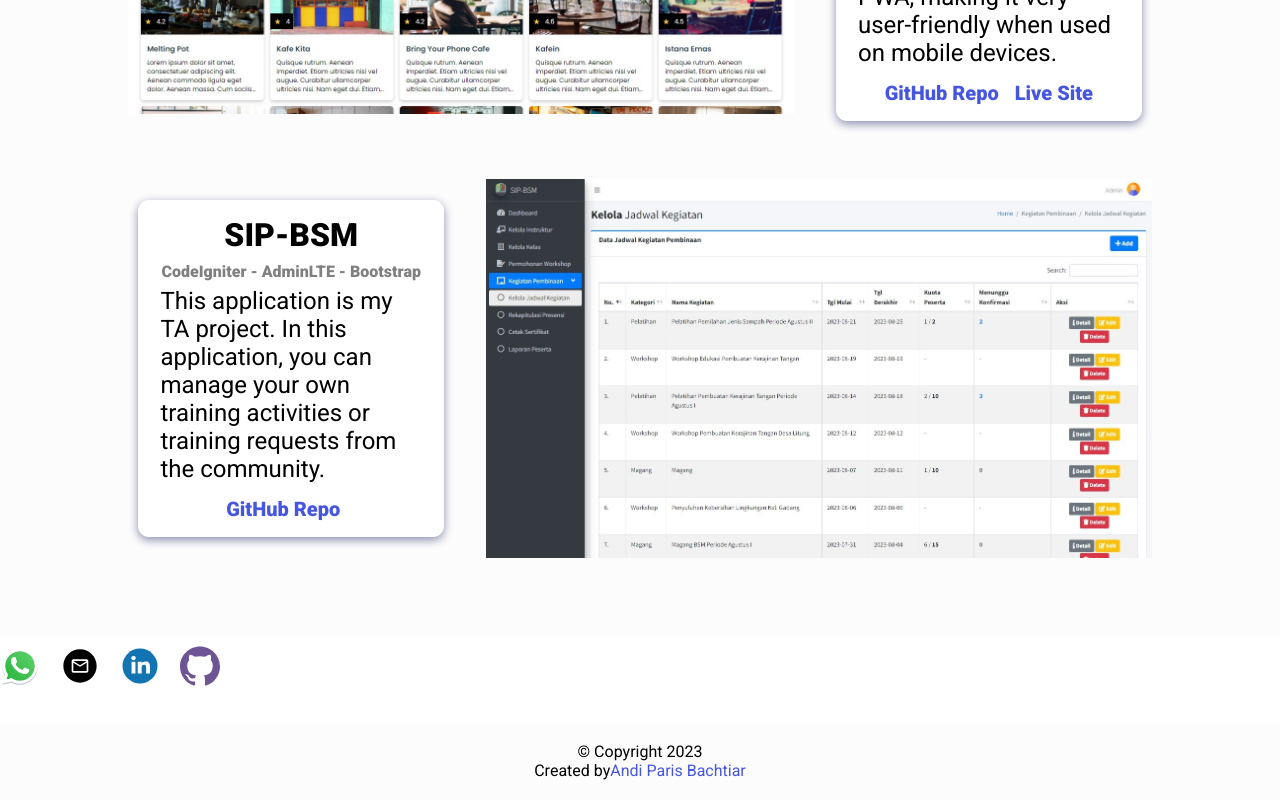
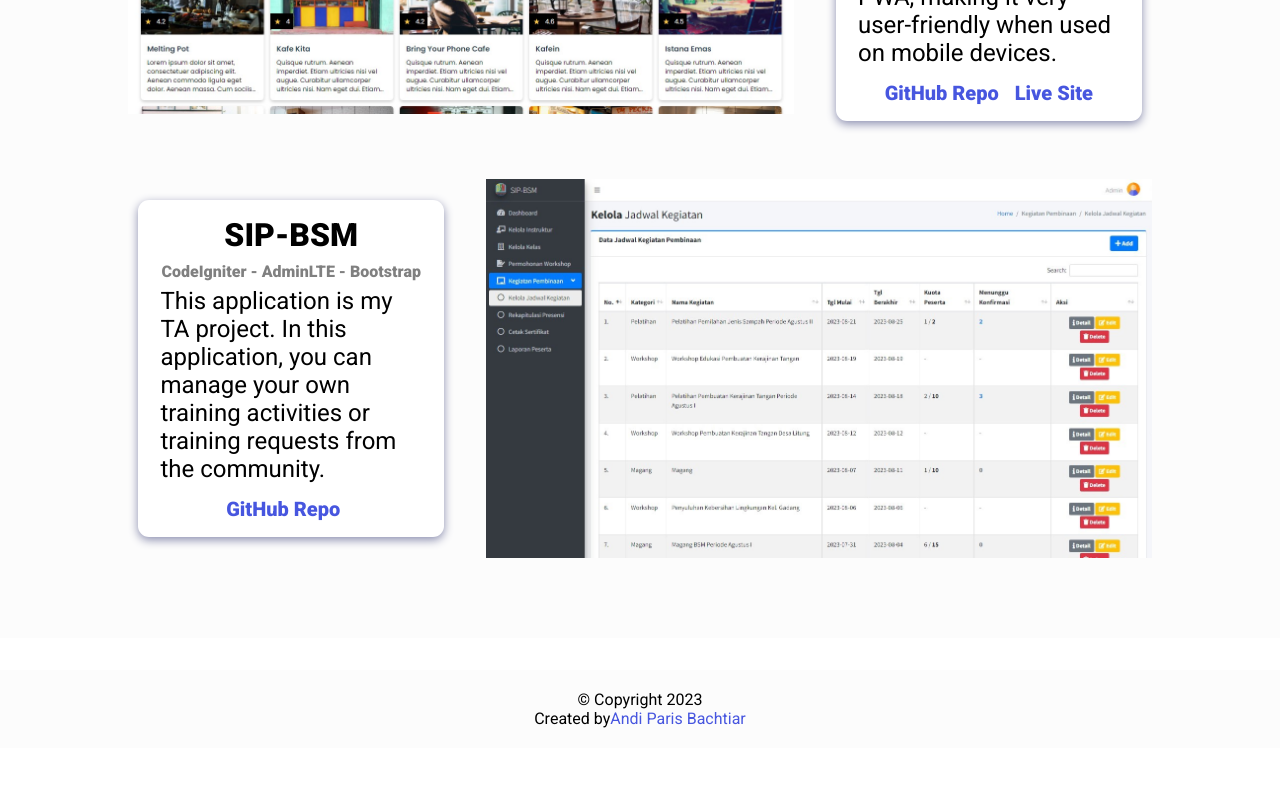
Before and after one commit to andiparis/portfolio--reactjs, a React (Vite) app: page / in a window 1280 px wide. Shown: the part 3202-4002 px from the top of the page. After the commit the page ends 3950 px from the top, so only its background shows below. Built offline with nearby package versions, Linux system fonts and the light colour scheme.

Commit message:
Delete component sociallist

```diff
--- a/src/components/main/Home.jsx
+++ b/src/components/main/Home.jsx
@@ -4,7 +4,6 @@ import Navigation from './Navigation';
 import Hero from '../bio/Hero';
 import SkillList from '../skills/SkillList';
 import ProjectList from '../projects/ProjectList';
-import SocialList from '../socials/SocialList';
 import Scroll from './Scroll';
 import Footer from './Footer';
 import {
@@ -23,10 +22,9 @@ function Home() {
   return (
     <div>
       <Navigation />
-      <Hero hero={hero} />
+      <Hero hero={hero} socials={socials} />
       <SkillList skills={skills} />
       <ProjectList projects={projects} />
-      <SocialList socials={socials} />
       <Scroll />
       <Footer />
     </div>
--- a/src/components/socials/SocialList.jsx
+++ /dev/null
@@ -1,20 +0,0 @@
-// eslint-disable-next-line no-unused-vars
-import React from 'react';
-import PropTypes from 'prop-types';
-import SocialItem from './SocialItem';
-
-function SocialList({ socials }) {
-  return (
-    <div className="socials">
-      {socials.map((social) => (
-        <SocialItem key={social.id} {...social} />
-      ))}
-    </div>
-  );
-}
-
-SocialList.propTypes = {
-  socials: PropTypes.array.isRequired,
-};
-
-export default SocialList;
```
